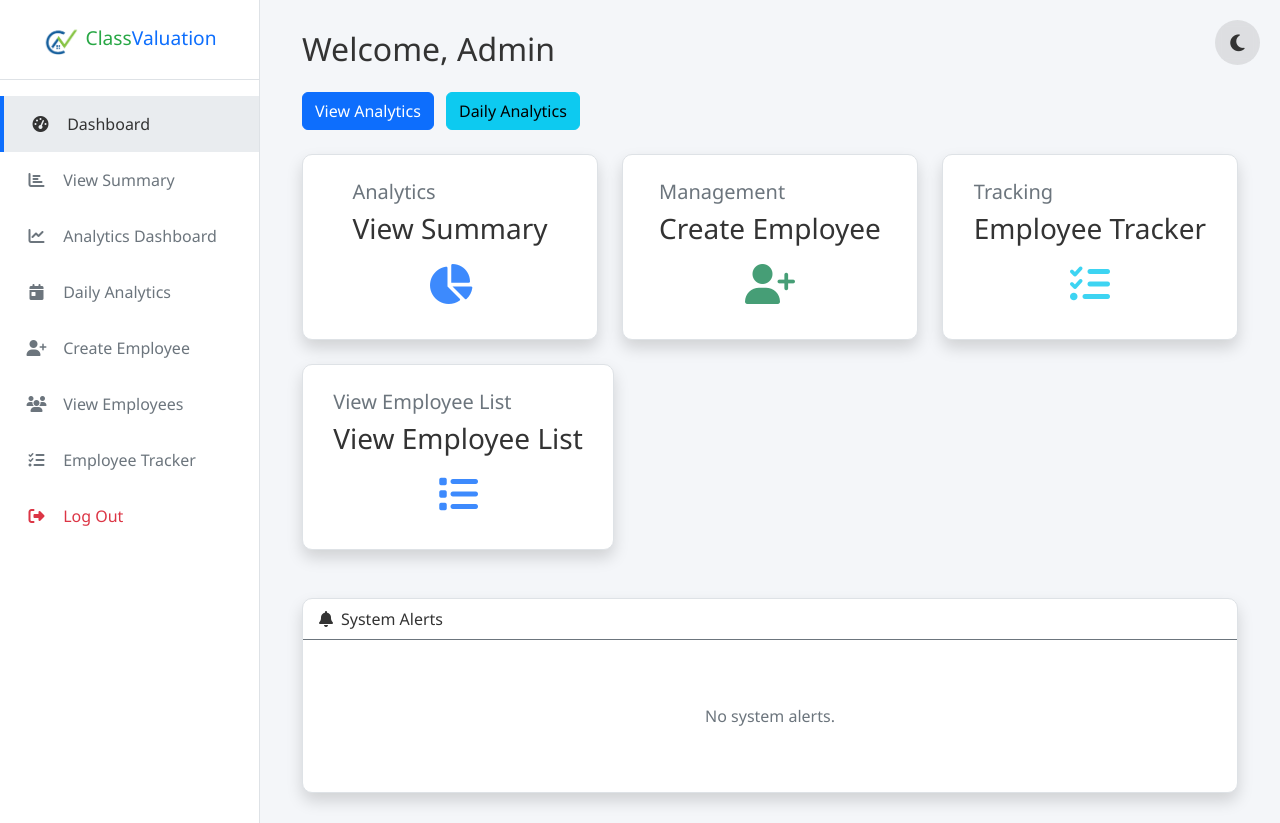
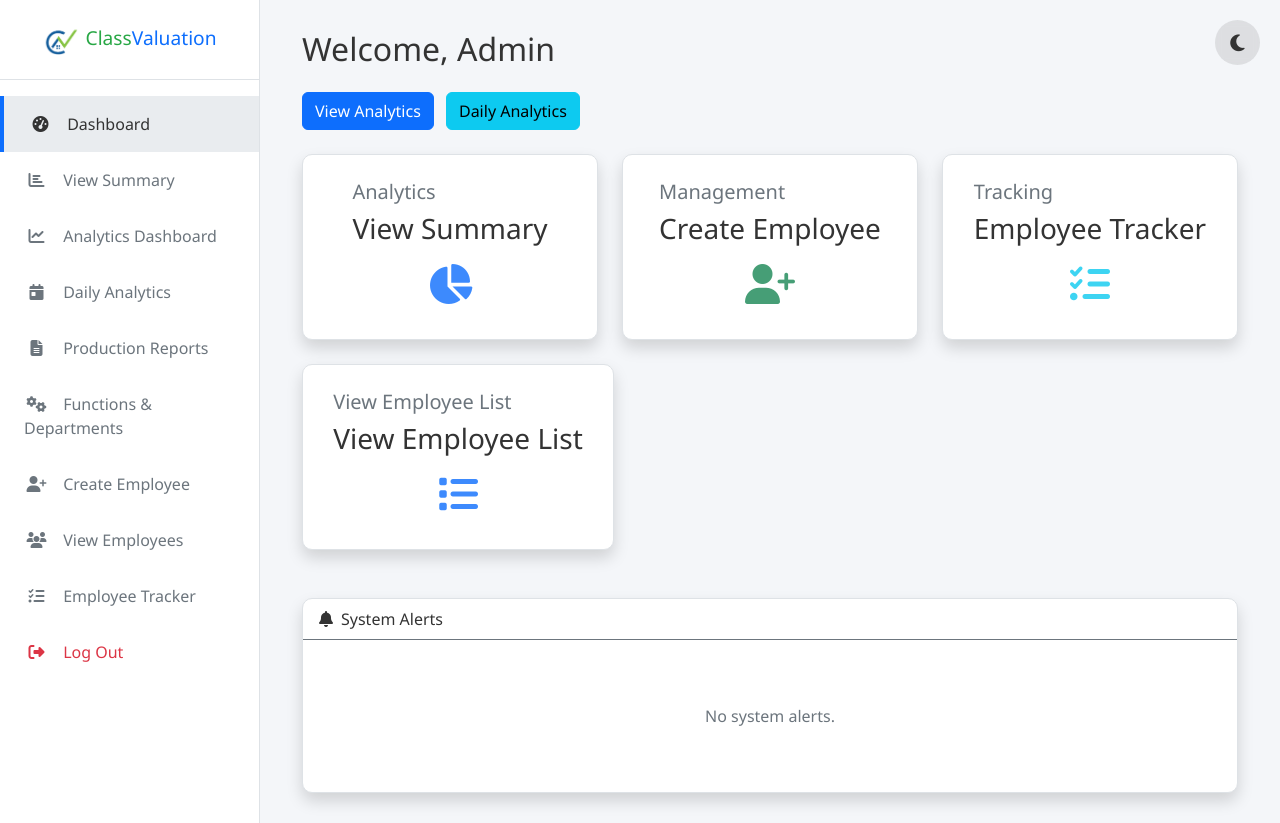
Before and after one commit to ShaunakArora/CVAL-Tracker, a Flask app: page /admin/dashboard in a window 1280 px wide. Run offline with Flask 3, Linux system fonts and the light colour scheme; the visitor is signed in with stand-in values (Sample User, id 1); data that the repository does not hold is empty; some libraries are stand-ins or nearby versions.

Commit message:
Update dashboard.html

```diff
--- a/templates/admin/dashboard.html
+++ b/templates/admin/dashboard.html
@@ -153,7 +153,7 @@
                 <img src="/logo.png" alt="Logo" height="30" class="me-2"><span class="brand-green">Class</span><span class="brand-blue">Valuation</span>
             </div>
             <div class="list-group list-group-flush mt-3">
-                <a href="#" class="list-group-item active">
+                <a href="/admin/dashboard" class="list-group-item active">
                     <i class="fas fa-tachometer-alt"></i> Dashboard
                 </a>
                 <a href="/summary" class="list-group-item">
@@ -164,6 +164,12 @@
                 </a>
                 <a href="/admin/daily_analytics/" class="list-group-item">
                     <i class="fas fa-calendar-day"></i> Daily Analytics
+                </a>
+                <a href="/admin/production_report" class="list-group-item">
+                    <i class="fas fa-file-alt"></i> Production Reports
+                </a>
+                <a href="/admin/functions" class="list-group-item">
+                    <i class="fas fa-cogs"></i> Functions & Departments
                 </a>
                 <a href="/admin/create_employee" class="list-group-item">
                     <i class="fas fa-user-plus"></i> Create Employee
```
